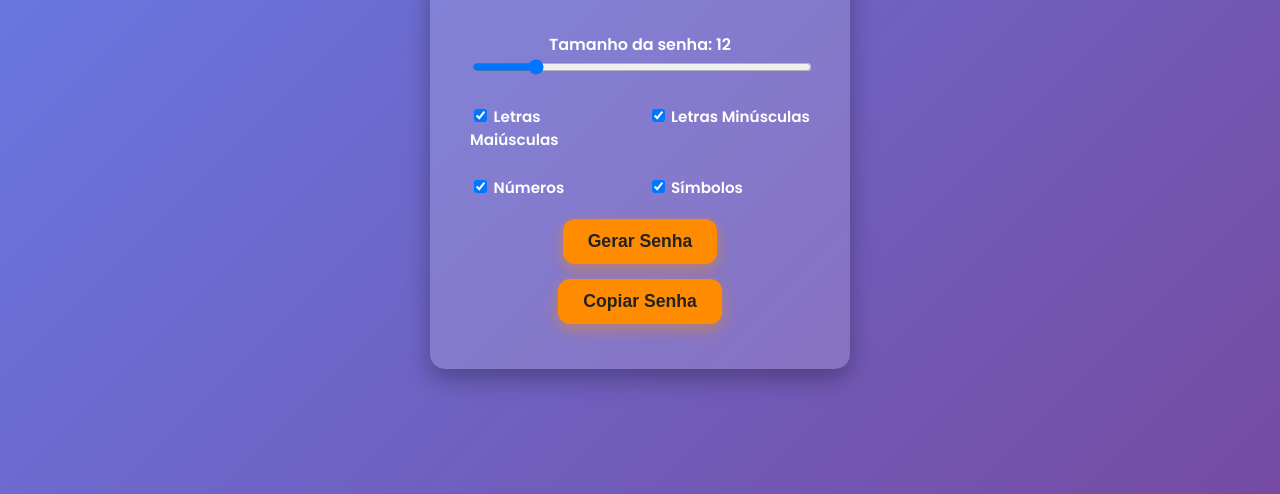
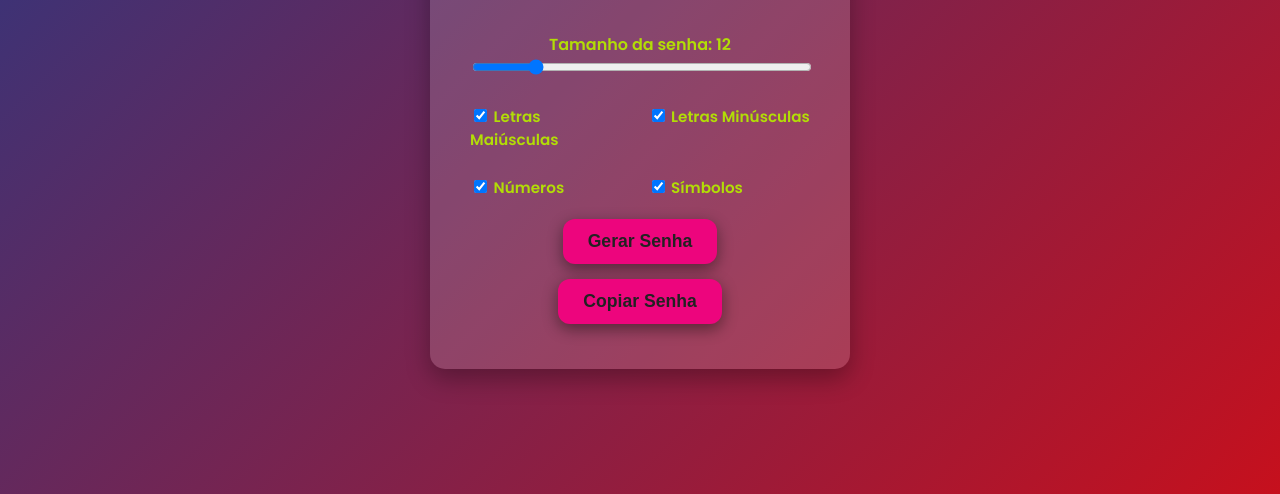
Before and after one commit to Marialuizamartins03/gerador-de-senha, a plain HTML site: page index.html in a window 1280 px wide. Shown: the part 306-800 px from the top of the page. Drawn offline with Linux system fonts and the light colour scheme.

Commit message:
Update style.css

```diff
--- a/style.css
+++ b/style.css
@@ -5,9 +5,9 @@
 }
 
 body {
-  background: linear-gradient(135deg, #667eea, #764ba2);
+  background: linear-gradient(135deg, #273884, #c6101d);
   font-family: 'Poppins', sans-serif;
-  color: #fff;
+  color: #b2dd06;
   margin: 0;
   min-height: 100vh;
   display: flex;
@@ -78,15 +78,15 @@ button {
   padding: 12px 25px;
   border: none;
   border-radius: 12px;
-  background: #ff8c00;
+  background: #ed057d;
   font-weight: 700;
   font-size: 1.1rem;
   color: #222;
   cursor: pointer;
-  box-shadow: 0 5px 15px rgba(255, 140, 0, 0.45);
+  box-shadow: 0 5px 15px rgba(7, 6, 5, 0.45);
   transition: background-color 0.3s ease;
 }
 
 button:hover {
-  background-color: #e07b00;
+  background-color: #1acdcd;
 }
```
